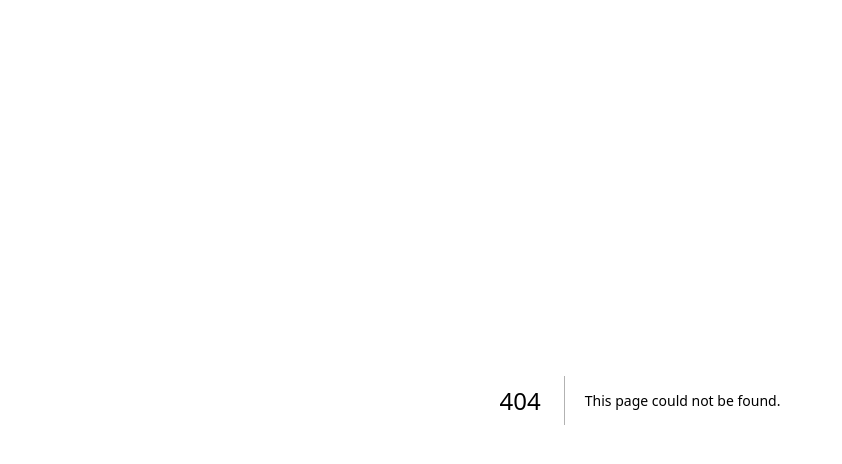
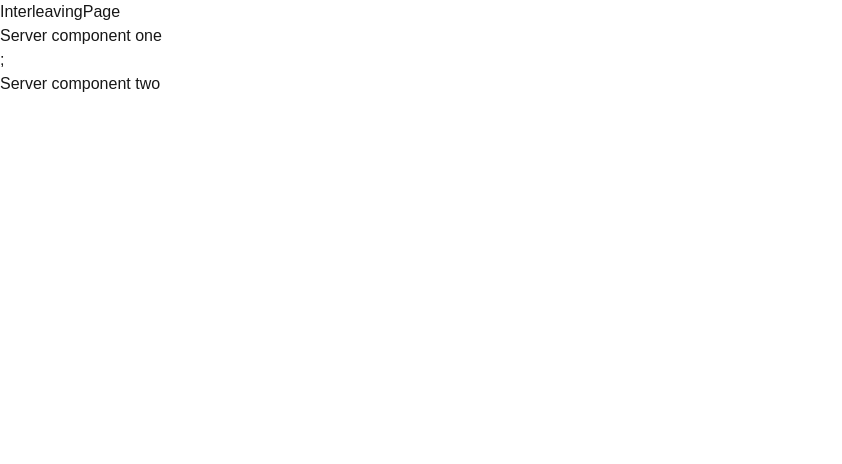
Before and after one commit to onlygadknows/router-practice, a Next.js app: page /interleaving in a window 1280 px wide. Before the commit this address had no page. Shown: the top 464 px of the page, without its empty margins (0-842 px from the left). Built offline with nearby package versions, Linux system fonts and the light colour scheme.

Commit message:
interleaving server and client components

```diff
--- /dev/null
+++ b/src/app/interleaving/page.js
@@ -0,0 +1,11 @@
+import { ServerComponentOne } from "@/components/server-component-one"
+
+export default function InterleavingPage() {
+    return (
+        <>
+        <h1>InterleavingPage</h1>
+        <ServerComponentOne />
+        </>
+    )
+
+}
--- /dev/null
+++ b/src/components/server-component-one.js
@@ -0,0 +1,12 @@
+import fs from "fs";
+import { ServerComponentTwo } from "./server-component-two";
+export const ServerComponentOne = () => {
+  fs.readFileSync("src/components/server-component-one.js", "utf-8");
+
+  return (
+    <>
+    <h1>Server component one</h1>;
+    <ServerComponentTwo />
+    </>
+  )
+};
--- /dev/null
+++ b/src/components/server-component-two.js
@@ -0,0 +1,7 @@
+import fs from "fs";
+
+export const ServerComponentTwo = () => {
+  fs.readFileSync("src/components/server-component-two.js", "utf-8");
+
+  return <h1>Server component two</h1>;
+};
```
Also changed, not shown: src/components/client-compnent-one.js (added, +8 -0 lines), src/components/client-compnent-two.js (added, +8 -0 lines).
